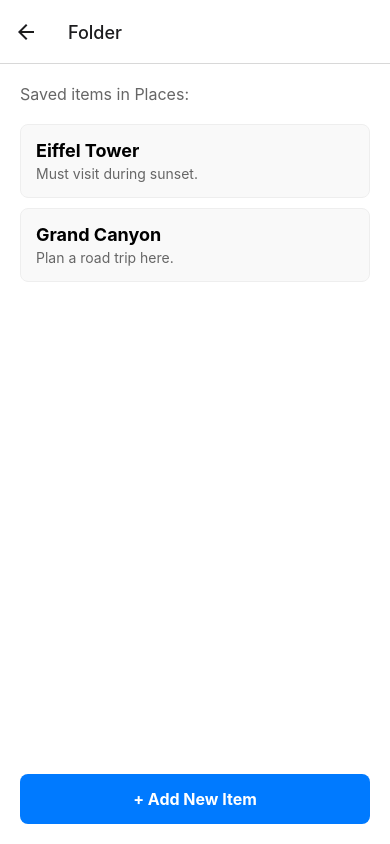
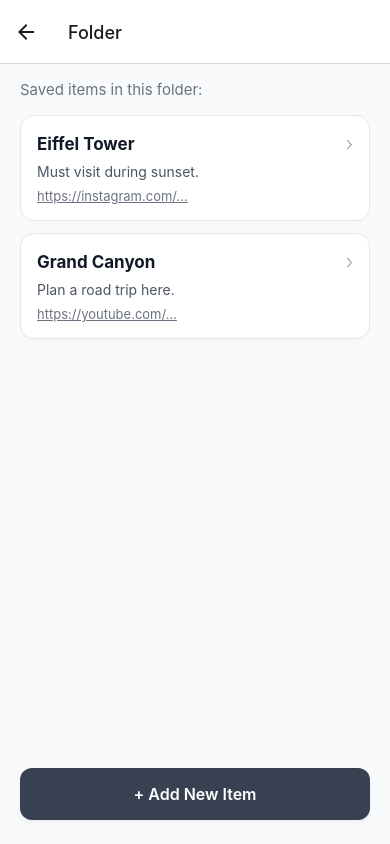
Before and after one commit to azim-410/memento, a React Native app: screen /Category in a window 390 px wide. Built offline with nearby package versions, Linux system fonts and the light colour scheme.

Commit message:
Apply premium styling to Category screen
Redesign saved items list with clean card borders and non-neon color palette.

```diff
--- a/src/screens/CategoryScreen.js
+++ b/src/screens/CategoryScreen.js
@@ -24,21 +24,30 @@ export default function CategoryScreen({ route, navigation }) {
 
   return (
     <View style={styles.container}>
-      <Text style={styles.subtitle}>Saved items in {categoryName}:</Text>
+      <Text style={styles.subtitle}>Saved items in this folder:</Text>
 
       {items.length === 0 ? (
-        <Text style={styles.noItemsText}>No items saved in this folder yet.</Text>
+        <View style={styles.emptyContainer}>
+          <Text style={styles.emptyIcon}>📂</Text>
+          <Text style={styles.noItemsText}>No items saved here yet.</Text>
+          <Text style={styles.emptySubtext}>Share links directly to Memento to fill this folder!</Text>
+        </View>
       ) : (
         <FlatList
           data={items}
           keyExtractor={(item) => item.id}
+          contentContainerStyle={styles.listContent}
           renderItem={({ item }) => (
             <TouchableOpacity
-              style={styles.itemButton}
+              style={styles.itemCard}
               onPress={() => navigation.navigate('Detail', { itemId: item.title, item })}
             >
-              <Text style={styles.itemTitle}>{item.title}</Text>
-              <Text style={styles.itemNote} numberOfLines={1}>{item.note}</Text>
+              <View style={styles.cardHeader}>
+                <Text style={styles.itemTitle}>{item.title}</Text>
+                <Text style={styles.arrowIcon}>›</Text>
+              </View>
+              {item.note ? <Text style={styles.itemNote} numberOfLines={2}>{item.note}</Text> : null}
+              {item.link ? <Text style={styles.itemLink} numberOfLines={1}>{item.link}</Text> : null}
             </TouchableOpacity>
           )}
         />
@@ -57,48 +66,101 @@ export default function CategoryScreen({ route, navigation }) {
 const styles = StyleSheet.create({
   container: {
     flex: 1,
-    padding: 20,
-    backgroundColor: '#fff',
+    paddingHorizontal: 20,
+    paddingTop: 16,
+    backgroundColor: '#F9FAFB', // Soft off-white background
   },
   subtitle: {
-    fontSize: 16,
-    color: '#666',
-    marginBottom: 20,
+    fontSize: 15,
+    color: '#6B7280',
+    marginBottom: 16,
   },
-  noItemsText: {
-    fontSize: 16,
-    color: '#999',
-    textAlign: 'center',
-    marginTop: 40,
-    marginBottom: 40,
+  listContent: {
+    paddingBottom: 20,
   },
-  itemButton: {
-    padding: 15,
-    backgroundColor: '#f9f9f9',
+  itemCard: {
+    backgroundColor: '#FFFFFF',
+    borderRadius: 14,
+    padding: 16,
+    marginBottom: 12,
     borderWidth: 1,
-    borderColor: '#eee',
-    borderRadius: 8,
-    marginBottom: 10,
+    borderColor: '#E5E7EB',
+    shadowColor: '#000',
+    shadowOffset: { width: 0, height: 1 },
+    shadowOpacity: 0.03,
+    shadowRadius: 4,
+    elevation: 1,
+  },
+  cardHeader: {
+    flexDirection: 'row',
+    justifyContent: 'space-between',
+    alignItems: 'center',
+    marginBottom: 6,
   },
   itemTitle: {
-    fontSize: 18,
-    fontWeight: 'bold',
+    fontSize: 17,
+    fontWeight: '700',
+    color: '#111827',
+    flex: 1,
+    marginRight: 8,
+  },
+  arrowIcon: {
+    fontSize: 20,
+    color: '#9CA3AF',
+    fontWeight: '300',
   },
   itemNote: {
     fontSize: 14,
-    color: '#666',
-    marginTop: 4,
+    color: '#4B5563',
+    lineHeight: 20,
+    marginBottom: 6,
+  },
+  itemLink: {
+    fontSize: 13,
+    color: '#6B7280',
+    textDecorationLine: 'underline',
+  },
+  emptyContainer: {
+    flex: 1,
+    justifyContent: 'center',
+    alignItems: 'center',
+    paddingHorizontal: 40,
+  },
+  emptyIcon: {
+    fontSize: 48,
+    marginBottom: 16,
+    opacity: 0.5,
+  },
+  noItemsText: {
+    fontSize: 18,
+    fontWeight: '700',
+    color: '#374151',
+    marginBottom: 8,
+    textAlign: 'center',
+  },
+  emptySubtext: {
+    fontSize: 14,
+    color: '#6B7280',
+    textAlign: 'center',
+    lineHeight: 20,
   },
   addButton: {
-    padding: 15,
-    backgroundColor: '#007AFF',
-    borderRadius: 8,
+    height: 52,
+    backgroundColor: '#374151', // Dark slate gray (non-neon primary)
+    borderRadius: 12,
+    justifyContent: 'center',
     alignItems: 'center',
-    marginTop: 20,
+    marginTop: 16,
+    marginBottom: 24,
+    shadowColor: '#000',
+    shadowOffset: { width: 0, height: 2 },
+    shadowOpacity: 0.05,
+    shadowRadius: 4,
+    elevation: 2,
   },
   addButtonText: {
+    color: '#FFFFFF',
     fontSize: 16,
-    color: '#fff',
-    fontWeight: 'bold',
+    fontWeight: '600',
   },
 });
```
